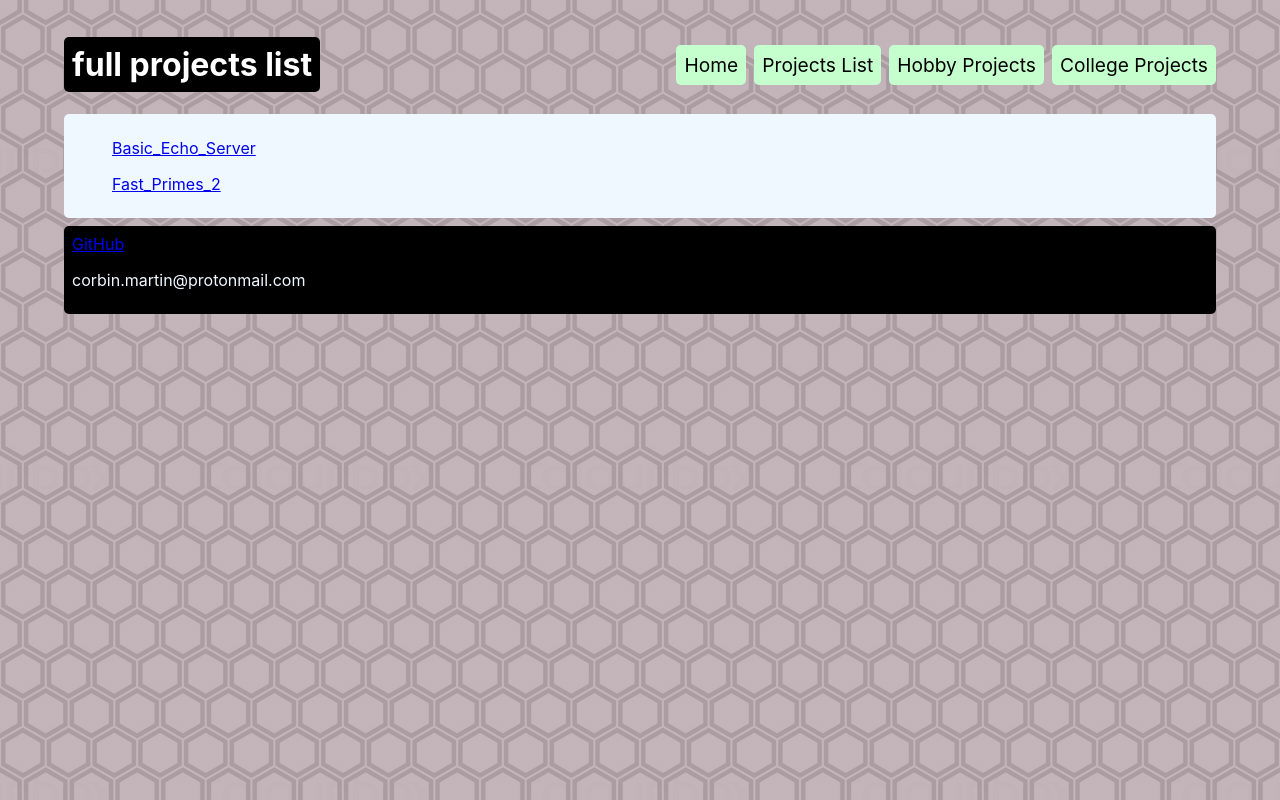
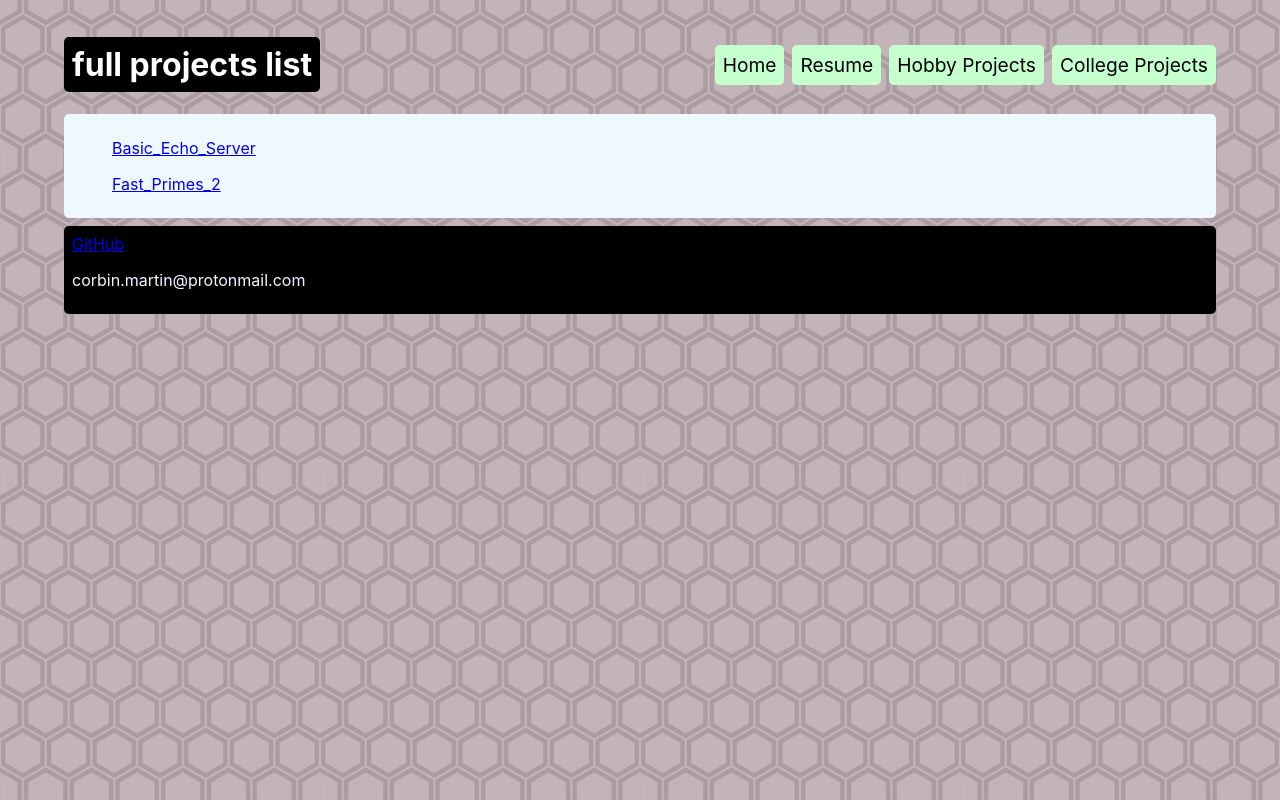
Before and after one commit to elnachoes/PortfolioWebsite, a website: page html/ProjectsList.html in a window 1280 px wide. Drawn offline with Linux system fonts and the light colour scheme.

Commit message:
fixed broken resume link

```diff
--- a/html/ProjectsList.html
+++ b/html/ProjectsList.html
@@ -12,7 +12,7 @@
       <h1 id="pageTitle">full projects list</h1>
       <nav>
         <a class="Link" href="../index.html">Home</a>
-        <a class="Link" href="ProjectsList.html">Projects List</a>
+        <a class="Link" href="../pdfs/Resume.pdf">Resume</a>
         <a class="Link" href="HobbyProjects.html">Hobby Projects</a>
         <a class="Link" href="CollegeProjects.html">College Projects</a>
       </nav>
```
Also changed, not shown: html/CollegeProjects.html (+1 -1 lines), html/HobbyProjects.html (+1 -1 lines).
